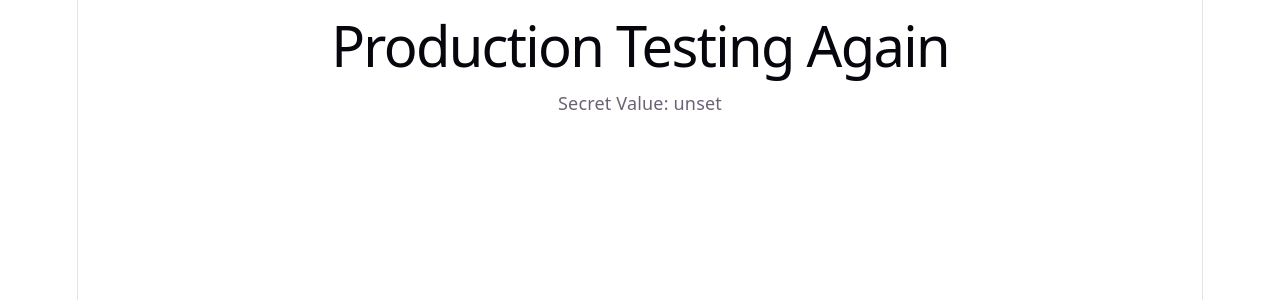
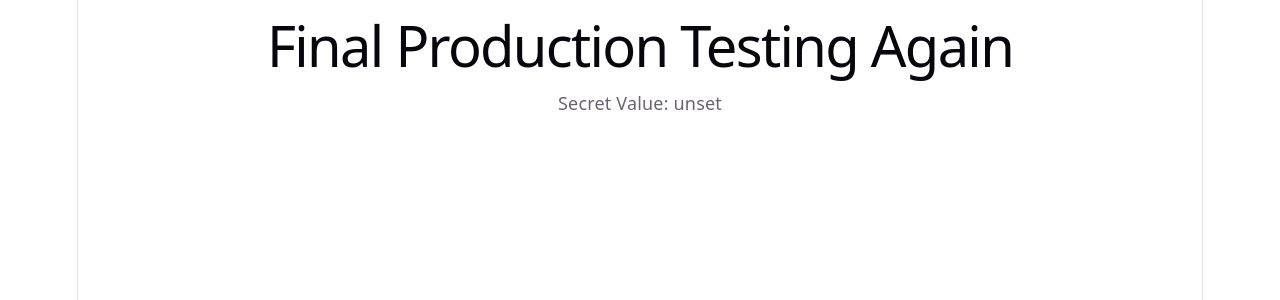
Before and after one commit to Rudra78996/Test, a React (Vite) app: page / in a window 1280 px wide. Shown: the top 300 px of the page. Built offline with nearby package versions, Linux system fonts and the light colour scheme; no server answers.

Commit message:
Update header text for final production testing

```diff
--- a/src/App.tsx
+++ b/src/App.tsx
@@ -1,7 +1,7 @@
     export default function App() {
       return (
         <div>
-          <h1>Production Testing Again</h1>
+          <h1>Final Production Testing Again</h1>
           {/* Vite exposes environment variables prefixed with VITE_ via import.meta.env */}
           <p>Secret Value: {import.meta.env.VITE_MY_SECRET || "Not Found"}</p>
         </div>
```
